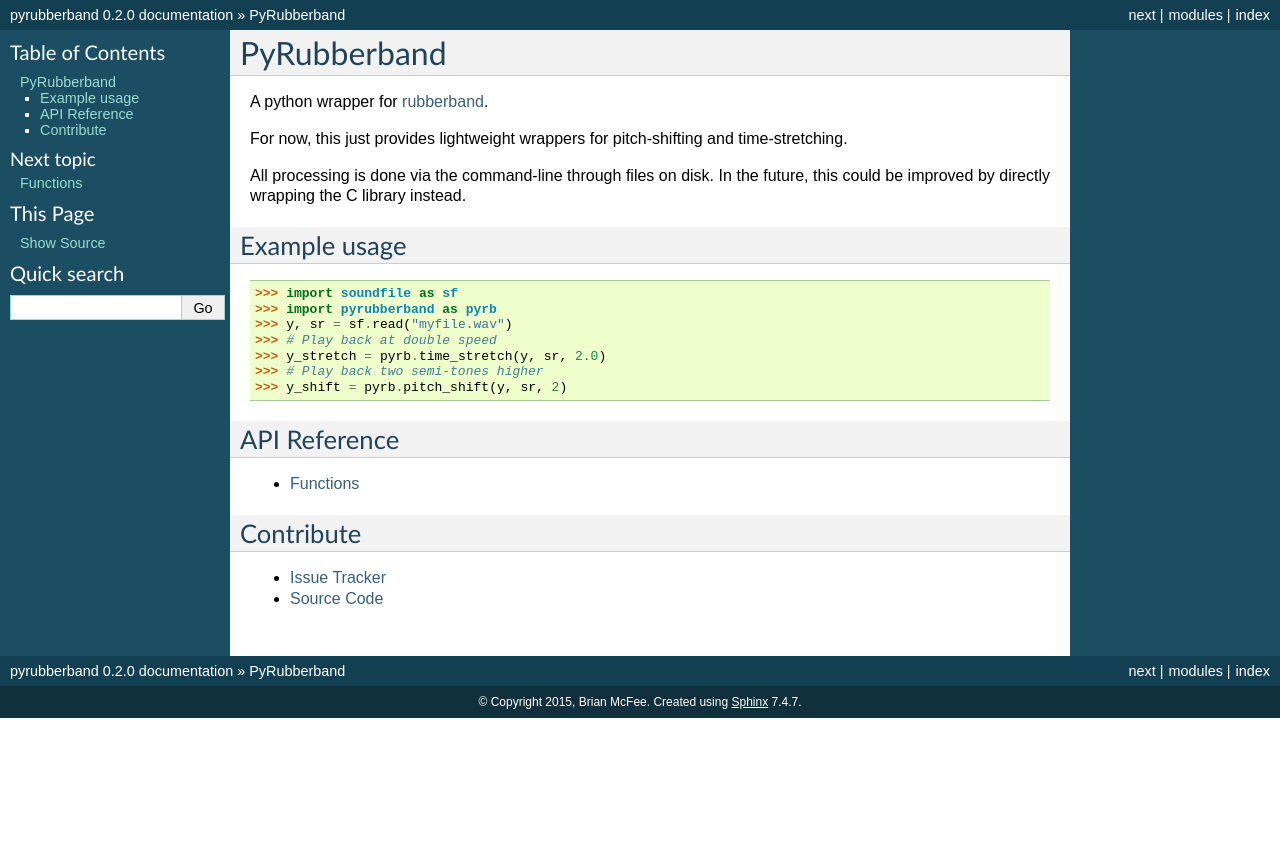
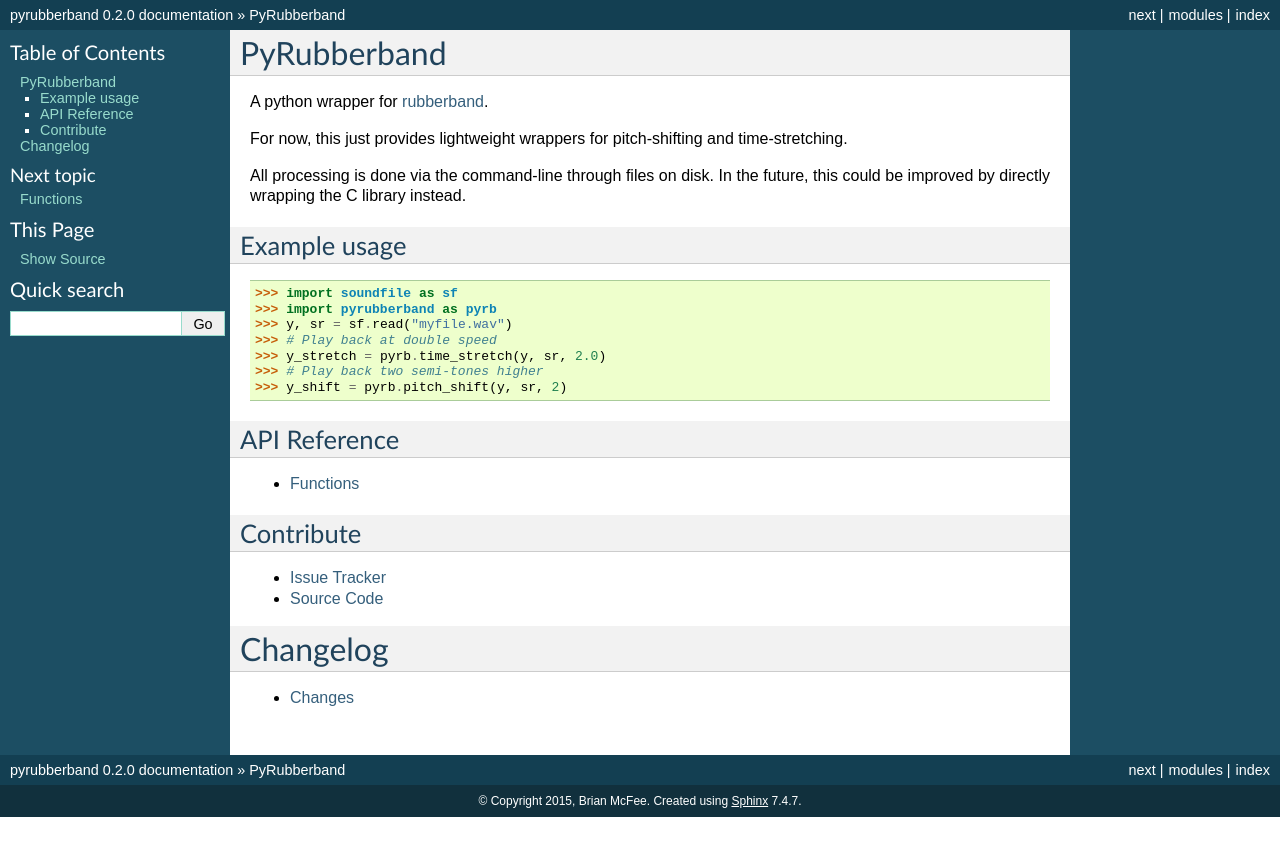
Before and after one commit to bmcfee/pyrubberband, a Sphinx documentation site: the page built from docs/index.rst, in a window 1280 px wide. Shown: the top 856 px of the page. Built offline with Sphinx 7.4.7, drawn with Linux system fonts in a browser that asks for light colours.

Commit message:
added changelog to documentation

```diff
--- a/docs/index.rst
+++ b/docs/index.rst
@@ -37,3 +37,10 @@
 ----------
 - `Issue Tracker <http://github.com/bmcfee/pyrubberband/issues>`_
 - `Source Code <http://github.com/bmcfee/pyrubberband>`_
+
+Changelog
+=========
+.. toctree::
+    :maxdepth: 1
+
+    changes
```
Also changed, not shown: docs/changes.rst (added, +10 -0 lines).
